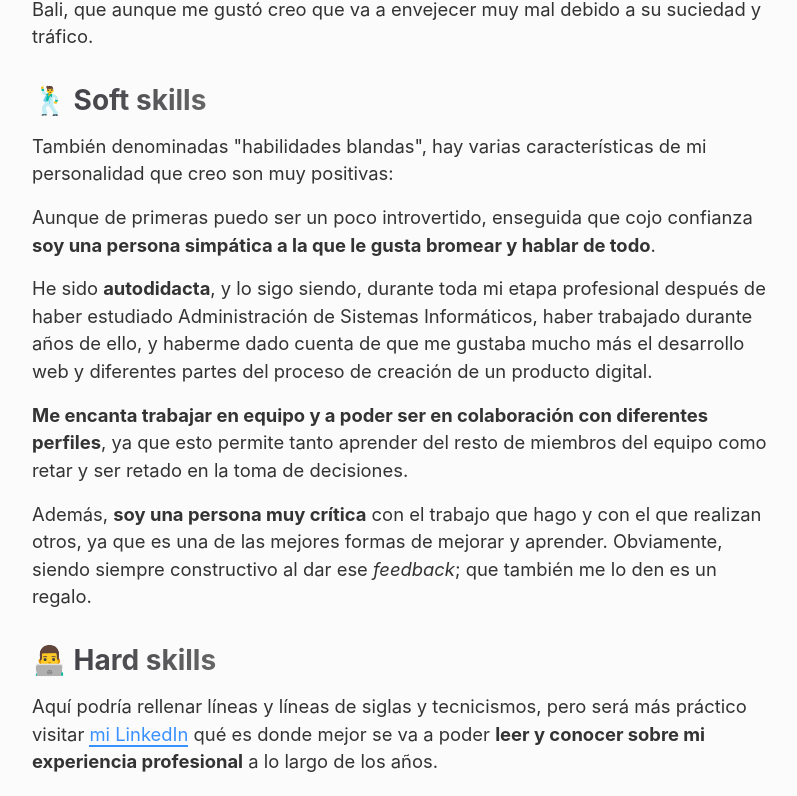
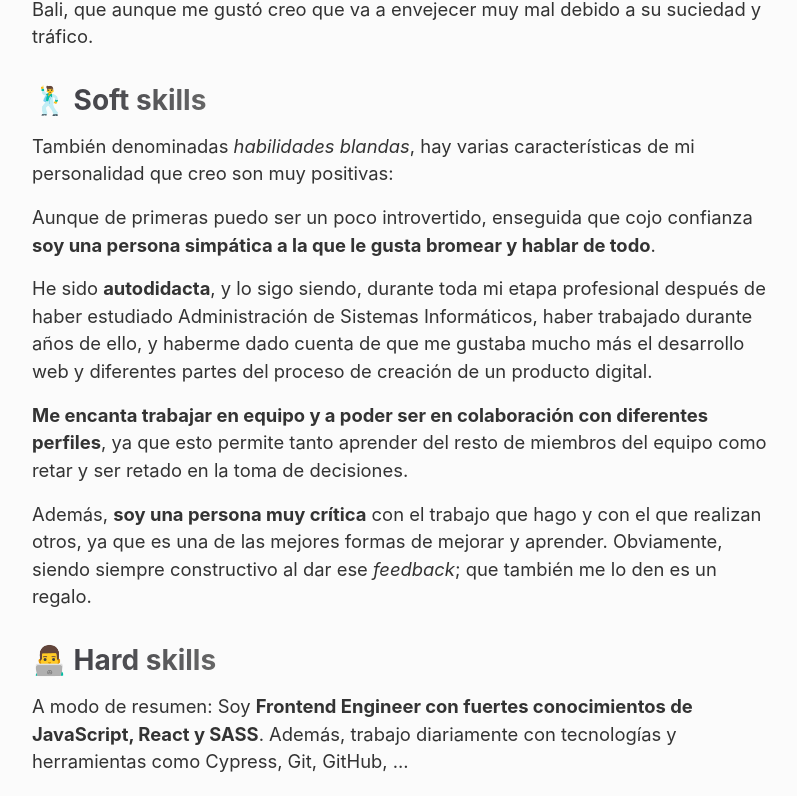
Before and after one commit to AitorRodriguez990/devairoma, a Next.js app: page /sobre-mi in a window 1280 px wide. Shown: the part 1878-2674 px from the top of the page, without its empty margins (240-1037 px from the left). Built offline with nearby package versions, Linux system fonts and the light colour scheme.

Commit message:
update about me

```diff
--- a/pages/sobre-mi/index.js
+++ b/pages/sobre-mi/index.js
@@ -65,7 +65,7 @@ export default function About() {
 
       <h2 className="subtitle">🕺 <span>Soft skills</span></h2>
       <p>
-        También denominadas &quot;habilidades blandas&quot;, hay varias características de mi personalidad que creo son muy positivas:
+        También denominadas <em>habilidades blandas</em>, hay varias características de mi personalidad que creo son muy positivas:
       </p>
       <p>
         Aunque de primeras puedo ser un poco introvertido, enseguida que cojo confianza <strong>soy una persona simpática a la que le gusta bromear y hablar de todo</strong>.
@@ -82,6 +82,9 @@ export default function About() {
 
       <h2 className="subtitle">👨‍💻 <span>Hard skills</span></h2>
       <p>
+        A modo de resumen: Soy <strong>Frontend Engineer con fuertes conocimientos de JavaScript, React y SASS</strong>. Además, trabajo diariamente con tecnologías y herramientas como Cypress, Git, GitHub, ...
+      </p>
+      <p>
         Aquí podría rellenar líneas y líneas de siglas y tecnicismos, pero será más práctico visitar <a href="https://www.linkedin.com/in/aitorrodriguezfrontend/" target="_blank" rel="noreferrer">mi LinkedIn</a> qué es donde mejor se va a poder <strong>leer y conocer sobre mi experiencia profesional</strong> a lo largo de los años.
       </p>
     </>
```
